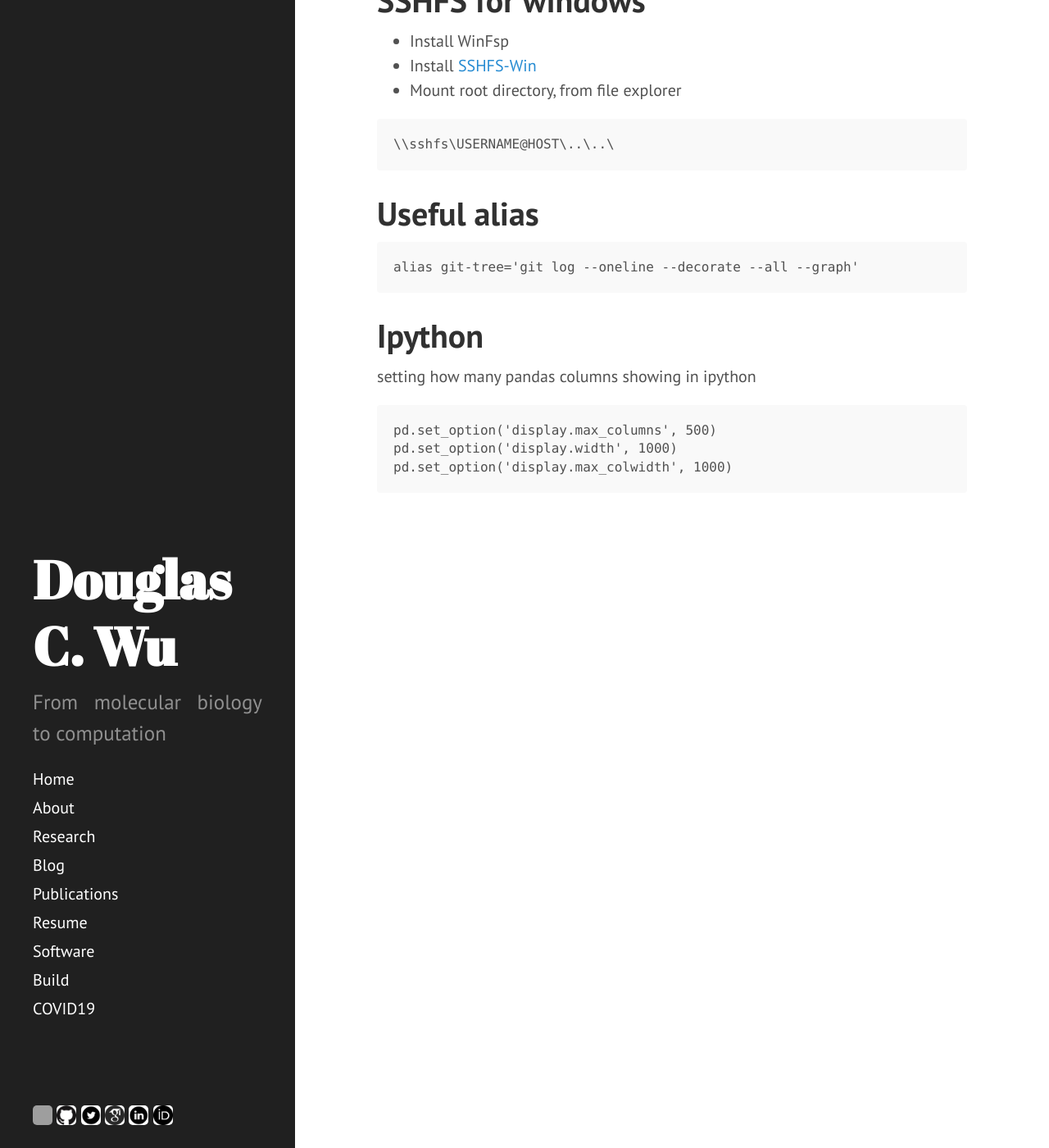
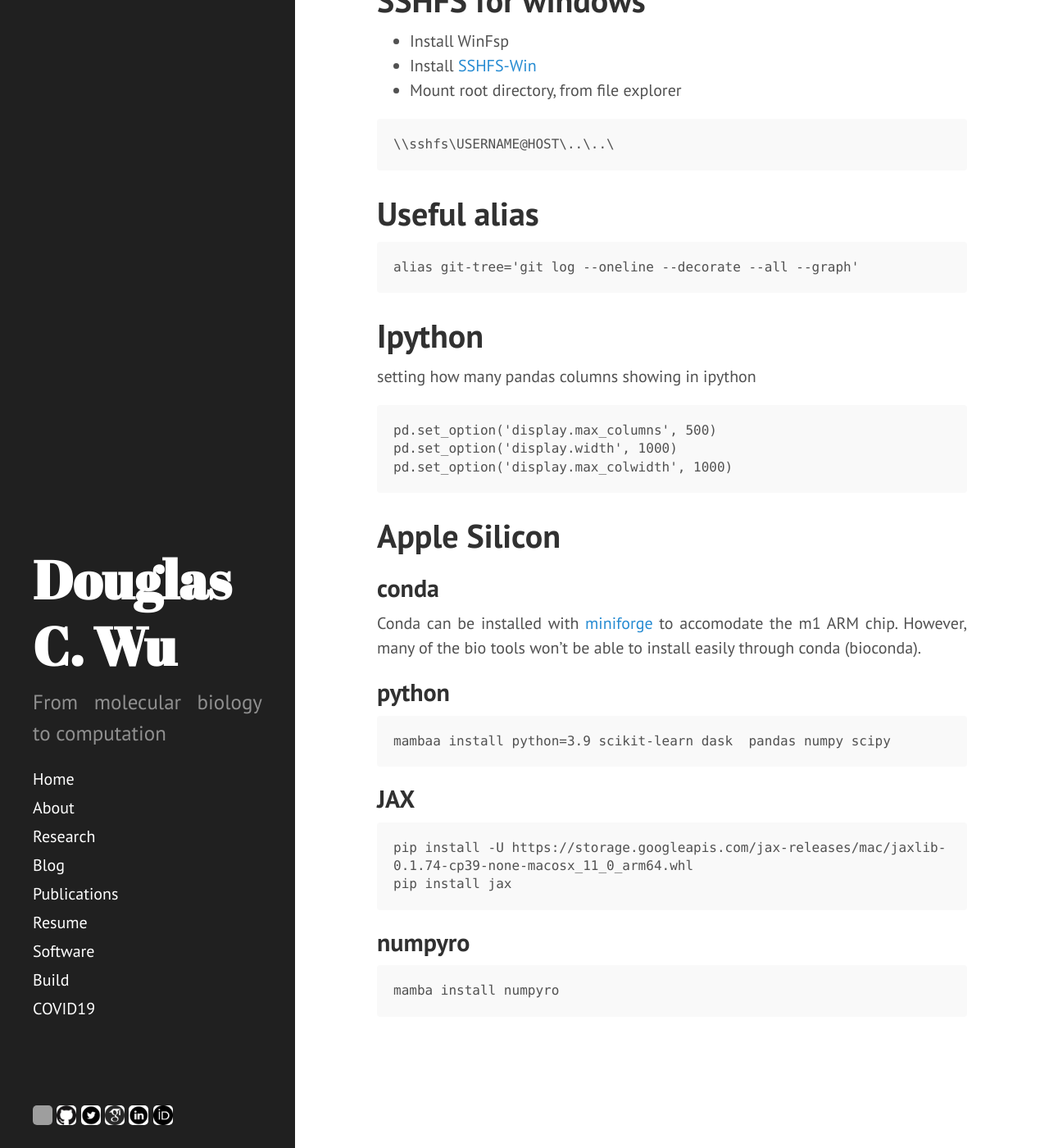
Before and after one commit to wckdouglas/wckdouglas.github.io, a Jekyll site: the page built from _pages/build.md, in a window 1280 px wide and 1400 px high, scrolled down 7688 px. Shown: the whole window at 82% size. Built offline with Jekyll 4.4.1, drawn with Linux system fonts in a browser that asks for light colours; grey boxes are pictures that could not be loaded.

Commit message:
added m1 installation

````diff
--- a/_pages/build.md
+++ b/_pages/build.md
@@ -323,3 +323,29 @@ pd.set_option('display.max_columns', 500)
 pd.set_option('display.width', 1000)
 pd.set_option('display.max_colwidth', 1000)
 ```
+
+
+# Apple Silicon #
+
+## conda ##
+
+Conda can be installed with [miniforge](https://github.com/conda-forge/miniforge/releases) to accomodate the m1 ARM chip. However, many of the bio tools won't be able to install easily through conda (bioconda).
+
+## python ##
+
+```
+mambaa install python=3.9 scikit-learn dask  pandas numpy scipy
+```
+
+## JAX ##
+
+```
+pip install -U https://storage.googleapis.com/jax-releases/mac/jaxlib-0.1.74-cp39-none-macosx_11_0_arm64.whl
+pip install jax
+```
+
+## numpyro ##
+
+```
+mamba install numpyro
+```
````
